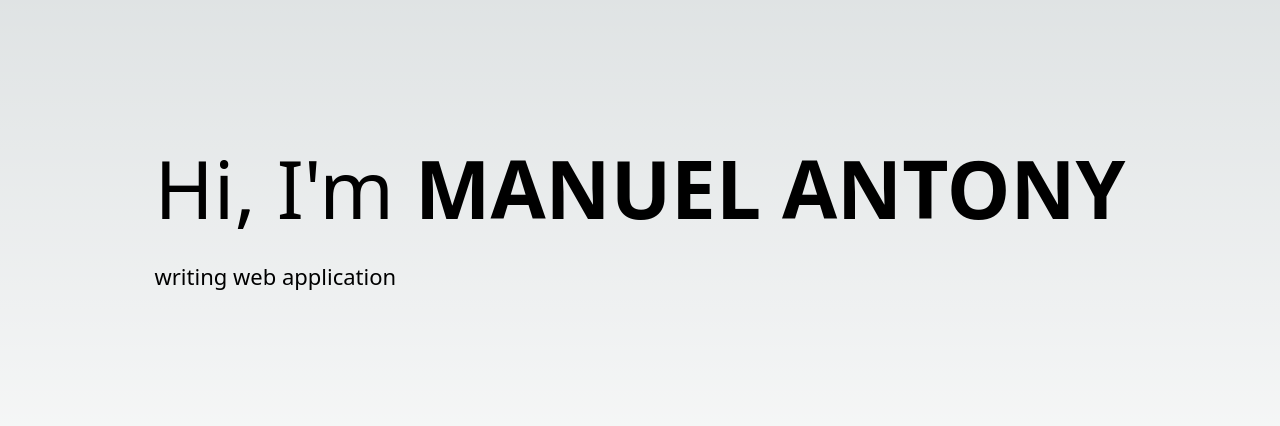
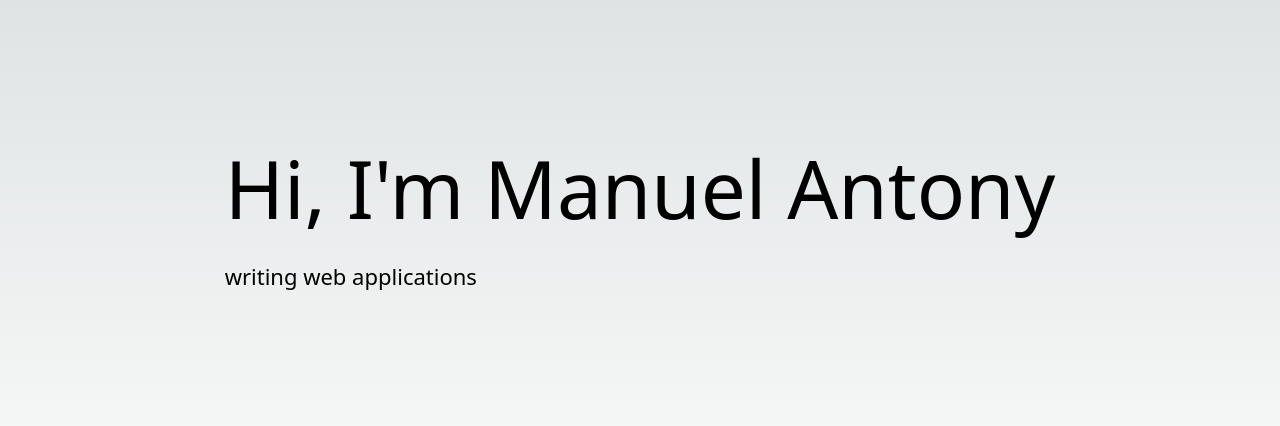
Before and after one commit to manuelxantony/manuelxantony-blog, a Next.js app: page / in a window 1280 px wide. Shown: the part 190-616 px from the top of the page. Built offline with nearby package versions, Linux system fonts and the light colour scheme.

Commit message:
added animation to name

```diff
--- a/components/about/about.tsx
+++ b/components/about/about.tsx
@@ -1,13 +1,17 @@
+import AnimatedText from '../animated/animatedText';
+
 export default function About() {
   return (
     <section className="container mx-auto">
       <div className="md:h-[820px] flex justify-center items-center">
         <div className="flex flex-col gap-8">
-          <h1>
-            {`Hi, I'm `}
-            <span className="font-bold uppercase">Manuel Antony</span>
-          </h1>
-          <h3 className="text-left max-w-xl">writing web application</h3>
+          <div className="flex flex-row gap-5">
+            <h1>{`Hi, I'm `}</h1>
+            <h1>
+              <AnimatedText text="Manuel Antony" />
+            </h1>
+          </div>
+          <h3 className="text-left max-w-xl">writing web applications</h3>
         </div>
       </div>
     </section>
--- /dev/null
+++ b/components/animated/animatedText.tsx
@@ -0,0 +1,26 @@
+'use client';
+
+import { motion } from 'framer-motion';
+
+export default function AnimatedText({ text }: { text: string }) {
+  console.log(typeof text);
+  const textToAnimate = text.split(' ');
+
+  return (
+    <div>
+      {textToAnimate.map((word, i) => (
+        <motion.span
+          initial={{ opacity: 0 }}
+          animate={{ opacity: 1 }}
+          transition={{
+            duration: 1,
+            delay: i / 2,
+          }}
+          key={i}
+        >
+          {word}{' '}
+        </motion.span>
+      ))}
+    </div>
+  );
+}
```
Also changed, not shown: package.json (+6 -5 lines), 1 other file (tests, documents, lock files or other folders).
